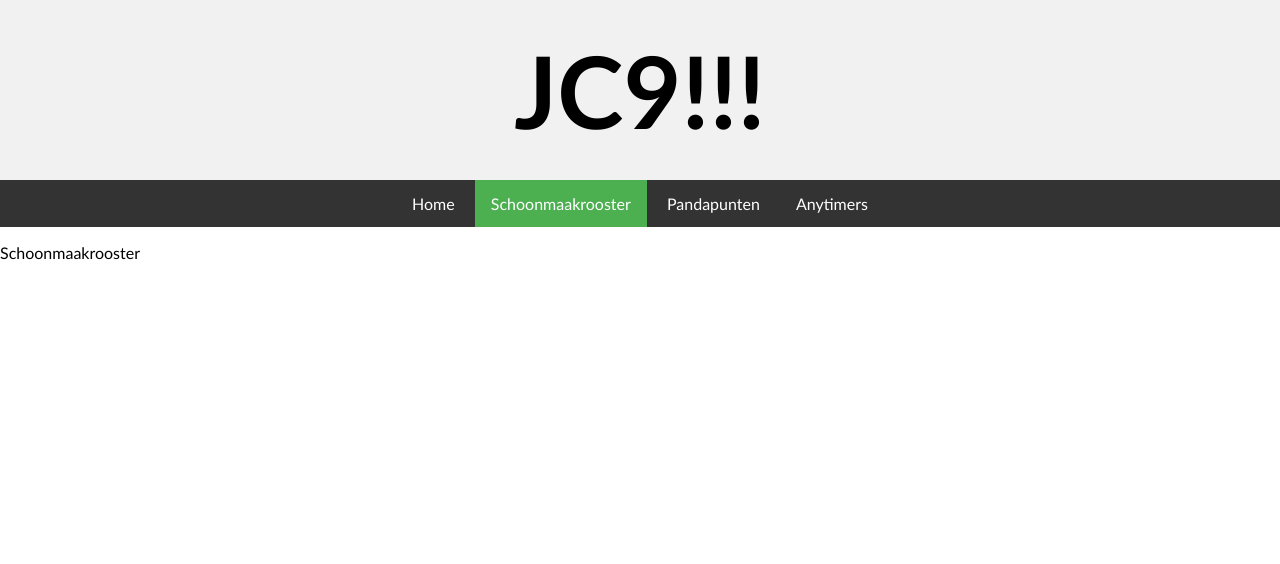
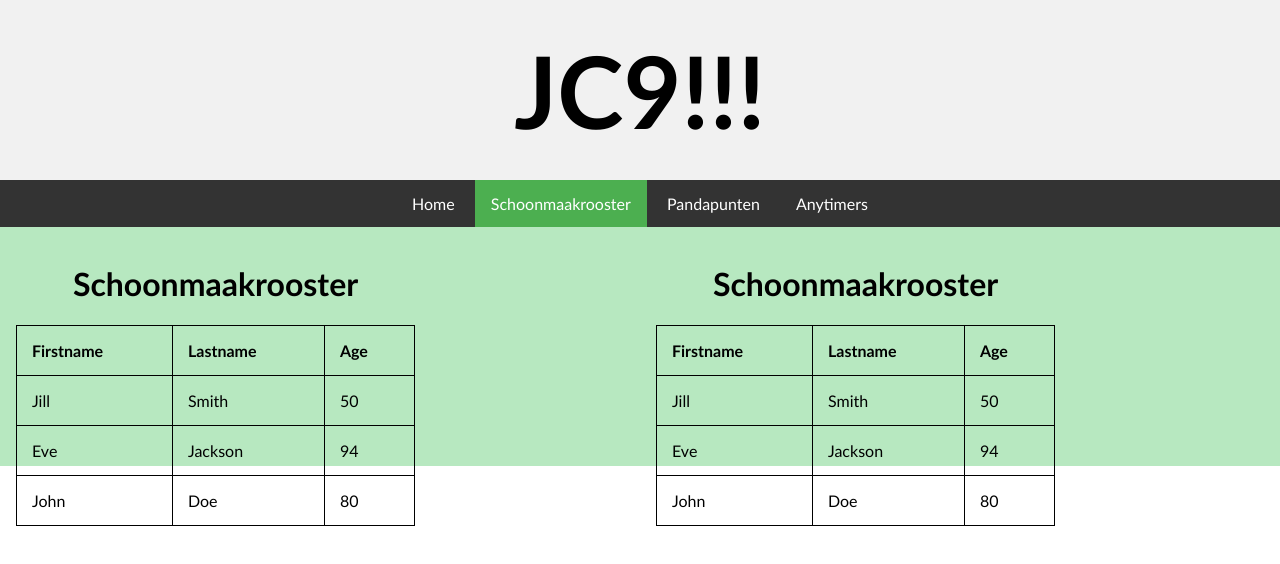
Before and after one commit to SimonWulp/JC9, a plain HTML site: page rooster.html in a window 1280 px wide. Drawn offline with Linux system fonts and the light colour scheme.

Commit message:
column optimization

```diff
--- a/rooster.html
+++ b/rooster.html
@@ -17,8 +17,65 @@
       <li class="navbar-li"><a href="pandapunten.html">Pandapunten</a></li>
       <li class="navbar-li"><a href="anytimers.html">Anytimers</a></li>
     </ul>
-    <div>
-      <p>Schoonmaakrooster</p>
+    <div class="column">
+      <div class="card">
+        <h1>Schoonmaakrooster</h1>
+        <div class="visual">
+          <table style="width:100%">
+            <tr>
+              <th>Firstname</th>
+              <th>Lastname</th>
+              <th>Age</th>
+            </tr>
+            <tr>
+              <td>Jill</td>
+              <td>Smith</td>
+              <td>50</td>
+            </tr>
+            <tr>
+              <td>Eve</td>
+              <td>Jackson</td>
+              <td>94</td>
+            </tr>
+            <tr>
+              <td>John</td>
+              <td>Doe</td>
+              <td>80</td>
+            </tr>
+          </table>
+        </div>
+      </div>
     </div>
-  </body>
-  </html>
+
+    <div class="column">
+      <div class="card">
+        <h1>Schoonmaakrooster</h1>
+        <div class="visual">
+          <table style="width:100%">
+            <tr>
+              <th>Firstname</th>
+              <th>Lastname</th>
+              <th>Age</th>
+            </tr>
+            <tr>
+              <td>Jill</td>
+              <td>Smith</td>
+              <td>50</td>
+            </tr>
+            <tr>
+              <td>Eve</td>
+              <td>Jackson</td>
+              <td>94</td>
+            </tr>
+            <tr>
+              <td>John</td>
+              <td>Doe</td>
+              <td>80</td>
+            </tr>
+          </table>
+        </div>
+      </div>
+    </div>
+  </div>
+</body>
+</html>
--- a/style.css
+++ b/style.css
@@ -37,10 +37,7 @@ body{
   background-color: #4CAF50;
 }
 
-.parent-white {
-  display: grid;
-  place-items: center;
-}
+
 
 .card {
   width: clamp(43ch, 50%, 86ch);
@@ -48,7 +45,7 @@ body{
   flex-direction: column;
   text-align: center;
   padding: 1rem;
-
+  height: 100%;
 }
 
 .visual {
@@ -56,12 +53,6 @@ body{
   width: 100%;
   display: grid;
   place-items: center;
-}
-
-.column{
-  float: left;
-  width: 50%;
-  padding: 15px;
 }
 
 table, th, td {
@@ -72,7 +63,10 @@ th, td {
   padding: 15px;
   text-align: left;
 }
-#t01 {
-  width: 100%;
-  background-color: #f1f1c1;
+
+.column {
+    float:left;
+    width:50%;
+    background-color: #b7e8c0;
+    height: 100%;
 }
```
Also changed, not shown: default.html (+8 -4 lines).
